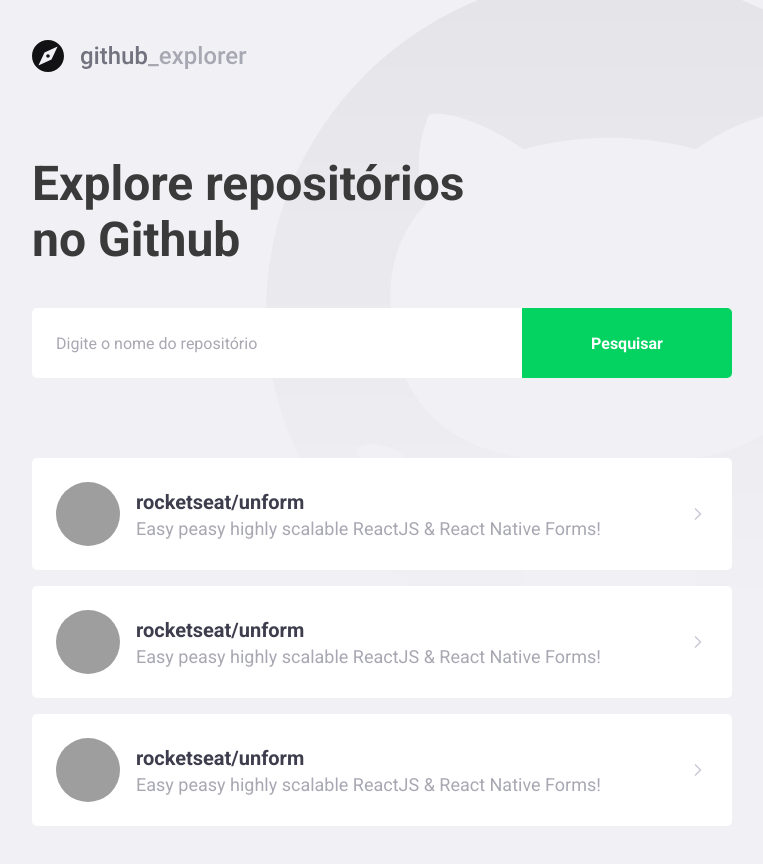
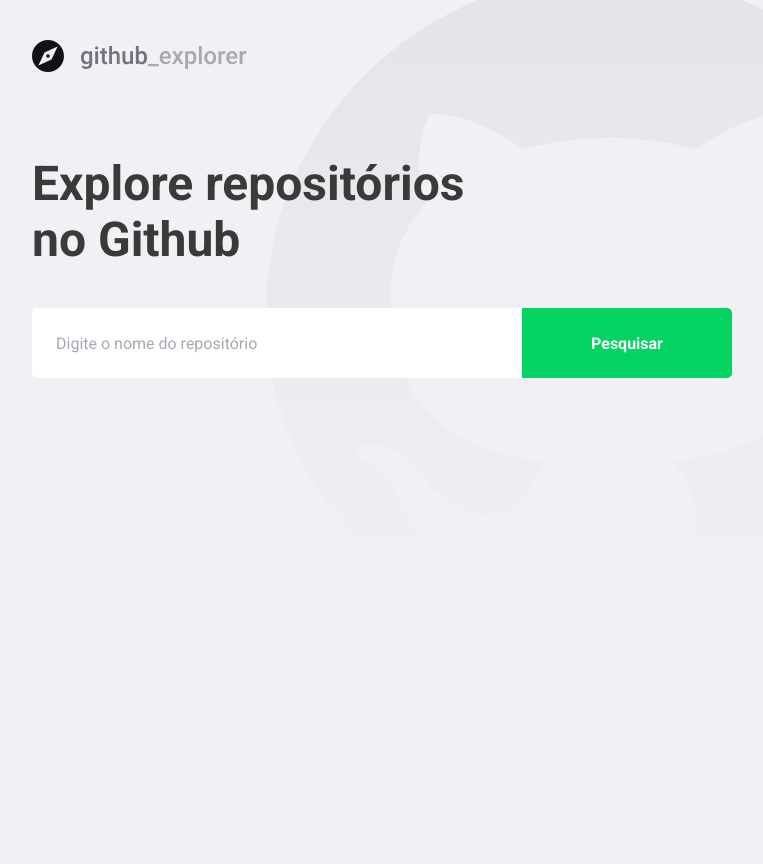
Before and after one commit to thiagodevx/gostack-github-explorer, a React (Create React App) app: page /dashboard in a window 1280 px wide. Shown: the top 864 px of the page, without its empty margins (148-911 px from the left). After the commit the page ends 800 px from the top, so only its background shows below. Built offline with nearby package versions, Linux system fonts and the light colour scheme; grey boxes are pictures that could not be loaded.

Commit message:
adição funcional

```diff
--- a/package.json
+++ b/package.json
@@ -12,6 +12,7 @@
     "@types/react-dom": "^16.9.0",
     "@types/react-router-dom": "^5.1.4",
     "@types/styled-components": "^5.1.0",
+    "axios": "^0.19.2",
     "polished": "^3.5.2",
     "react": "^16.13.1",
     "react-dom": "^16.13.1",
--- /dev/null
+++ b/src/app.api.ts
@@ -0,0 +1,7 @@
+import axios from 'axios'
+
+const api = axios.create({
+  baseURL: 'http://api.github.com/'
+})
+
+export default api
--- a/src/dashboard/Dashboard.tsx
+++ b/src/dashboard/Dashboard.tsx
@@ -1,20 +1,37 @@
-import React from 'react'
+import React, { useState, FormEvent } from 'react'
 import { Title, Form, RepositoriesLinks } from './Dashboard.style'
 import logoImage from '../assets/logo.svg'
 import RepositoryLink from '../repository/RepositoryLink'
+import api from '../app.api'
+import RepositoryModel from '../repository/Repository.model'
 
-export default () => (
+export default () => {
+  const [repositoryName, setRepositoryName] = useState('')
+  const [repositories, setRepositories] = useState<RepositoryModel[]>([])
+
+  const addRepositoryToList = async (e: FormEvent<HTMLFormElement>) => {
+    e.preventDefault()
+    const { data } = await api.get<RepositoryModel>(`repos/${repositoryName}`)
+    setRepositories([...repositories, data])
+  }
+
+  return (
     <section>
       <img src={logoImage} alt='Github Explorer'></img>
       <Title>Explore repositórios no Github</Title>
-    <Form>
-      <input placeholder='Digite o nome do repositório' />
+      <Form onSubmit={e => addRepositoryToList(e)}>
+        <input
+          placeholder='Digite o nome do repositório'
+          value={repositoryName}
+          onChange={e => setRepositoryName(e.target.value)}
+        />
         <button type='submit'>Pesquisar</button>
       </Form>
       <RepositoriesLinks>
-      <RepositoryLink></RepositoryLink>
-      <RepositoryLink></RepositoryLink>
-      <RepositoryLink></RepositoryLink>
+        {repositories.map(repository => (
+          <RepositoryLink key={repository.full_name} repository={repository} />
+        ))}
       </RepositoriesLinks>
     </section>
   )
+}
--- a/src/repository/RepositoryLink.tsx
+++ b/src/repository/RepositoryLink.tsx
@@ -1,15 +1,16 @@
 import React from 'react'
 import { FiChevronRight } from 'react-icons/fi'
+import RepositoryModel from './Repository.model'
 
-export default () => (
-  <a href='teste'>
-    <img
-      src='https://avatars1.githubusercontent.com/u/59992056?s=460&u=ea4ba7b4460a1b6fe0b27b9b31273f464e6cb990&v=4'
-      alt='thiagodevx'
-    ></img>
+type RepositoryLinkProps = {
+  repository: RepositoryModel
+}
+export default (props: RepositoryLinkProps) => (
+  <a href={props.repository.owner.avatar_url}>
+    <img src={props.repository.owner.avatar_url} alt={props.repository.full_name}></img>
     <div>
-      <strong>rocketseat/unform</strong>
-      <p>Easy peasy highly scalable ReactJS & React Native Forms!</p>
+      <strong>{props.repository.full_name}</strong>
+      <p>{props.repository.description}</p>
     </div>
     <FiChevronRight size={20} />
   </a>
```
Also changed, not shown: src/repository/Repository.model.ts (added, +8 -0 lines), 1 other file (tests, documents, lock files or other folders). Lines whose indentation alone changed are shown as unchanged.
